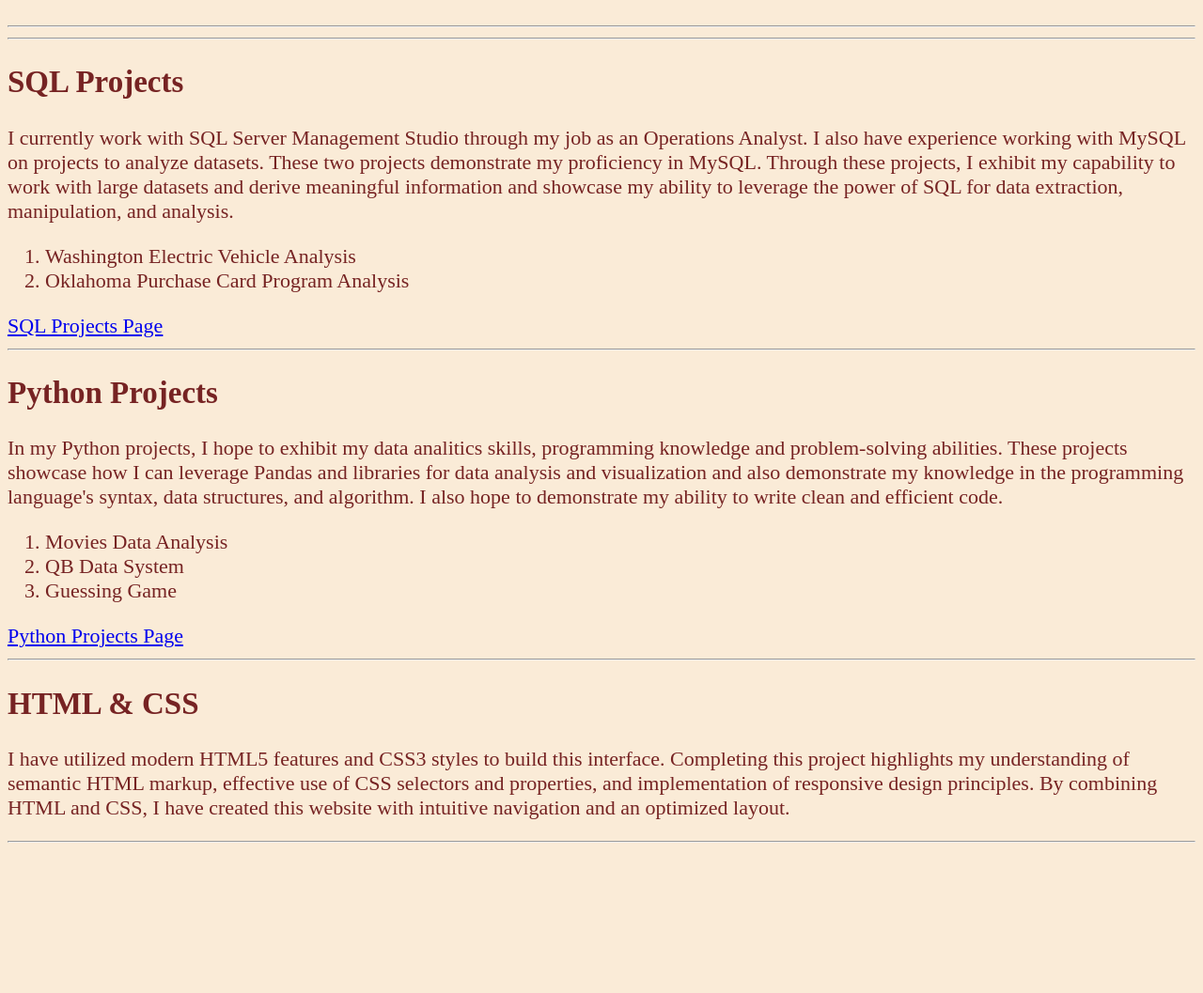
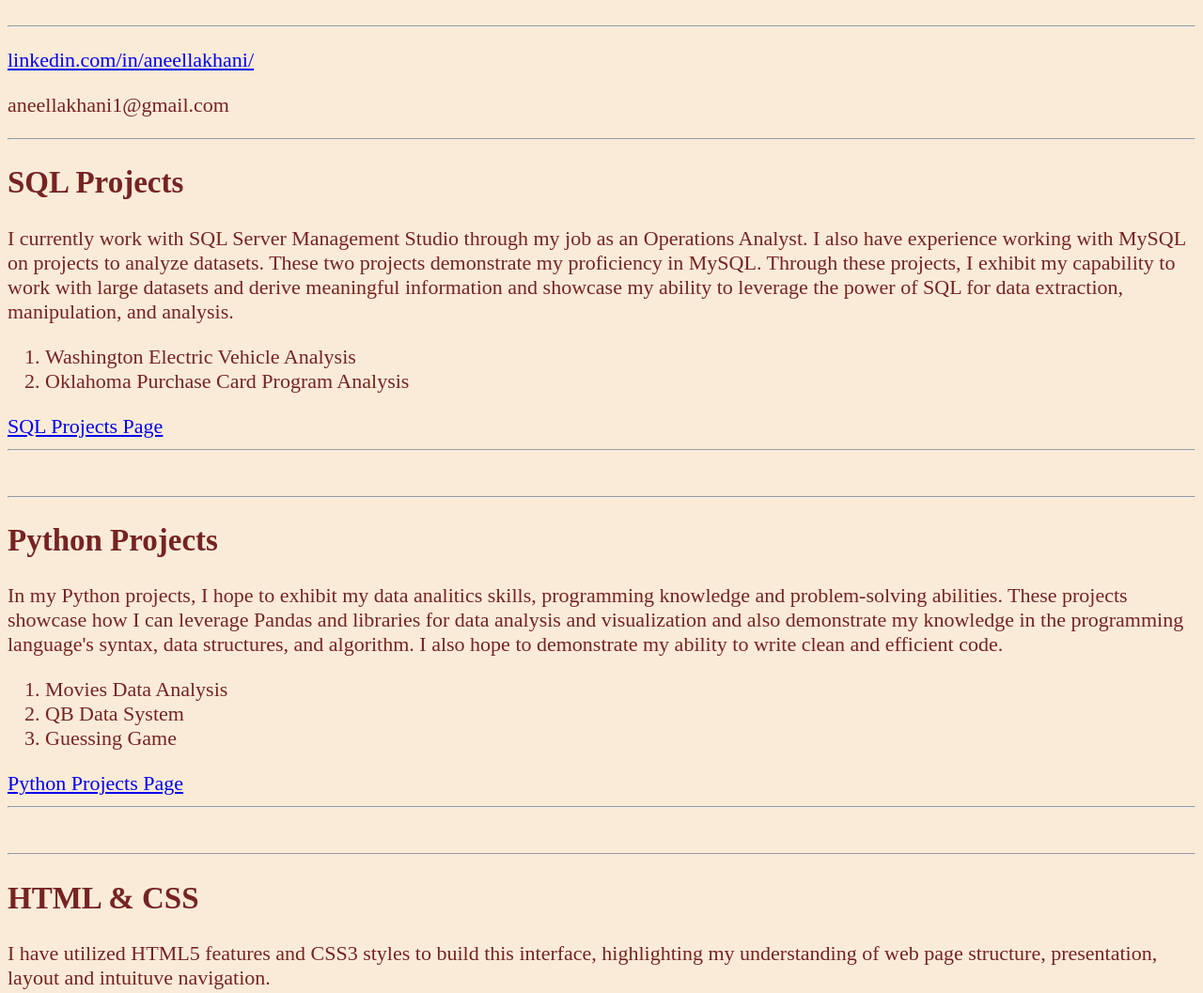
Before and after one commit to lakhanianeel/aneel_portfolio, a plain HTML site: page index.html in a window 1280 px wide. Shown: the part 83-1140 px from the top of the page at 94% size. Before the commit the page ends 991 px from the top, so only its background shows below. Drawn offline with Linux system fonts and the light colour scheme.

Commit message:
Update index.html

```diff
--- a/index.html
+++ b/index.html
@@ -11,8 +11,15 @@
 
         <h1>Aneel Lakhani's Portfolio</h1>
         <hr>
+        <section id="contact_info">
+            <p>
+                <a href="https://www.linkedin.com/in/aneellakhani/" target="_blank">linkedin.com/in/aneellakhani/</a>
+            </p>
+            <p>
+                aneellakhani1@gmail.com
+            </p>
+        </section>
         <hr>
-
         <section id="sql_projects">
             <h2>SQL Projects</h2>
             <p>
@@ -24,8 +31,7 @@
             </ol>
             <a href="sqlprojectspage.html" target="_blank">SQL Projects Page</a>
         </section>
-        <hr>
-
+        <hr><br><hr>
         <section id="python_projects">
             <h2>Python Projects</h2>
             <p>
@@ -38,12 +44,11 @@
             </ol>
             <a href="pprojectspage.html" target="_blank"> Python Projects Page</a>
         </section>
-        <hr>
-
+        <hr><br><hr>
         <section id="html_css">
             <h2>HTML & CSS</h2>
             <p>
-                I have utilized modern HTML5 features and CSS3 styles to build this interface. Completing this project highlights my understanding of semantic HTML markup, effective use of CSS selectors and properties, and implementation of responsive design principles. By combining HTML and CSS, I have created this website with intuitive navigation and an optimized layout.
+                I have utilized HTML5 features and CSS3 styles to build this interface, highlighting my understanding of web page structure, presentation, layout and intuituve navigation.
             </p>
         </section>
         <hr>
```
